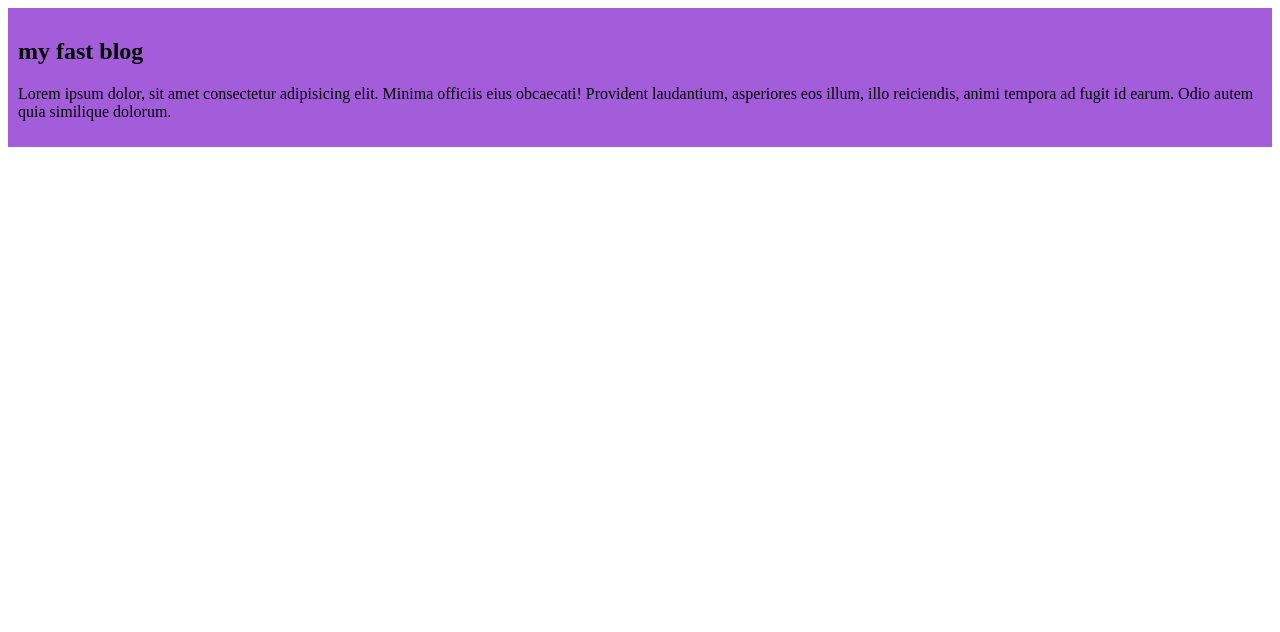
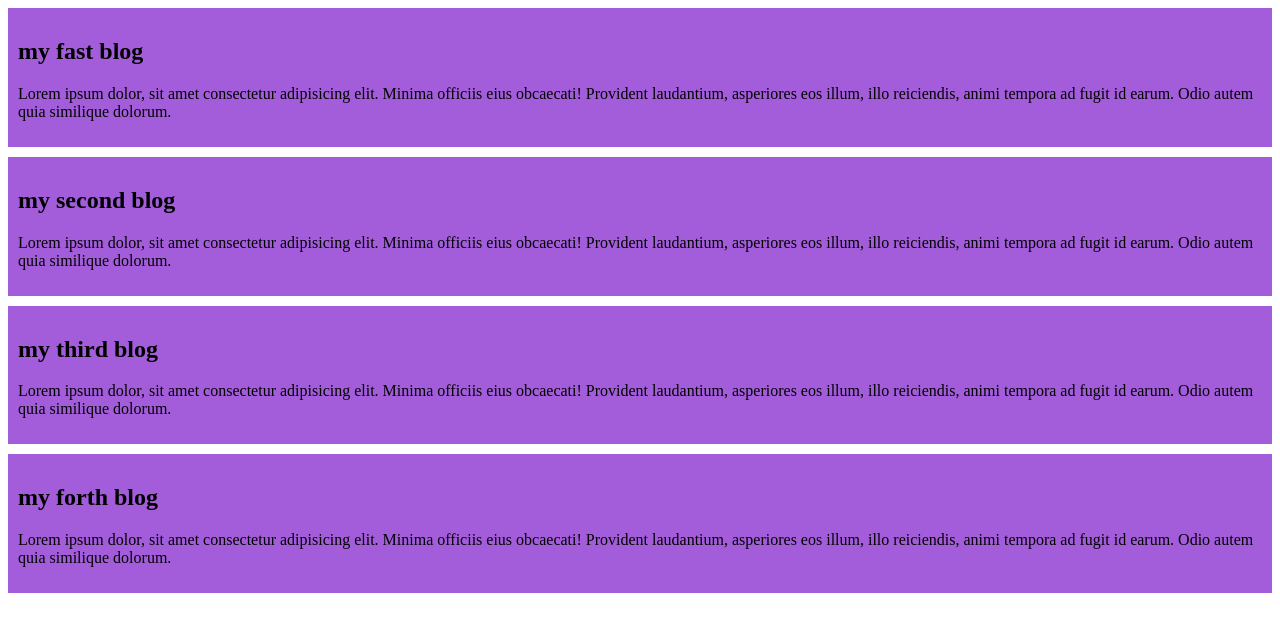
Before and after one commit to khalid33-opu/my-simple-website, a plain HTML site: page index.html in a window 1280 px wide. Drawn offline with Linux system fonts and the light colour scheme.

Commit message:
the fast second third and forth blogs

```diff
--- a/index.html
+++ b/index.html
@@ -11,5 +11,17 @@
         <h2>my fast blog</h2>
         <P>Lorem ipsum dolor, sit amet consectetur adipisicing elit. Minima officiis eius obcaecati! Provident laudantium, asperiores eos illum, illo reiciendis, animi tempora ad fugit id earum. Odio autem quia similique dolorum.</P>
     </div>
+    <div>
+        <h2>my second blog</h2>
+        <P>Lorem ipsum dolor, sit amet consectetur adipisicing elit. Minima officiis eius obcaecati! Provident laudantium, asperiores eos illum, illo reiciendis, animi tempora ad fugit id earum. Odio autem quia similique dolorum.</P>
+    </div>
+    <div>
+        <h2>my third blog</h2>
+        <P>Lorem ipsum dolor, sit amet consectetur adipisicing elit. Minima officiis eius obcaecati! Provident laudantium, asperiores eos illum, illo reiciendis, animi tempora ad fugit id earum. Odio autem quia similique dolorum.</P>
+    </div>
+    <div>
+        <h2>my forth blog</h2>
+        <P>Lorem ipsum dolor, sit amet consectetur adipisicing elit. Minima officiis eius obcaecati! Provident laudantium, asperiores eos illum, illo reiciendis, animi tempora ad fugit id earum. Odio autem quia similique dolorum.</P>
+    </div>
 </body>
 </html>
--- a/style/blogs.css
+++ b/style/blogs.css
@@ -1,4 +1,5 @@
 div{
     background-color: rgb(163, 93, 219);
     padding: 10px;
+    margin-bottom: 10px;
 }
```
